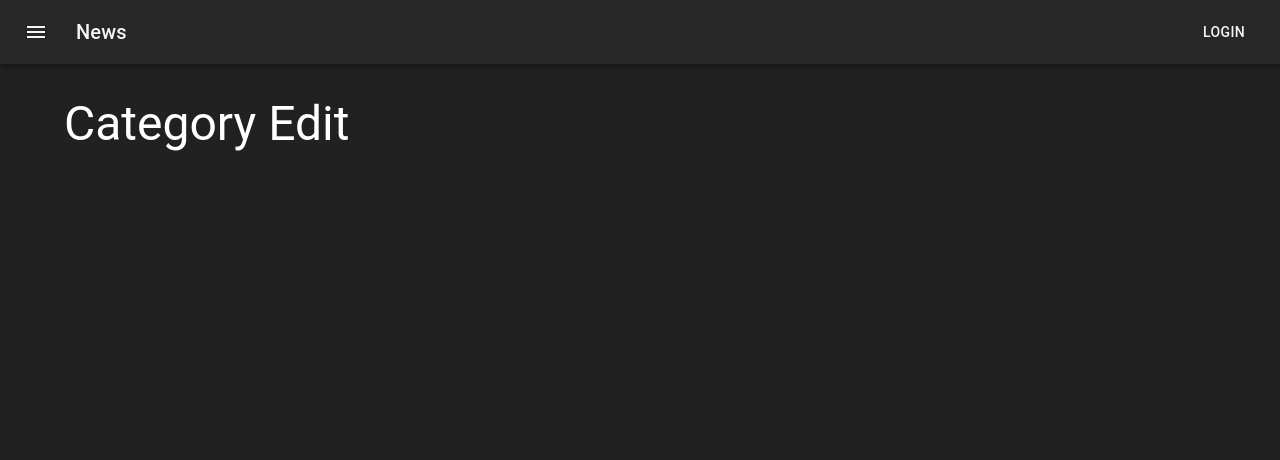
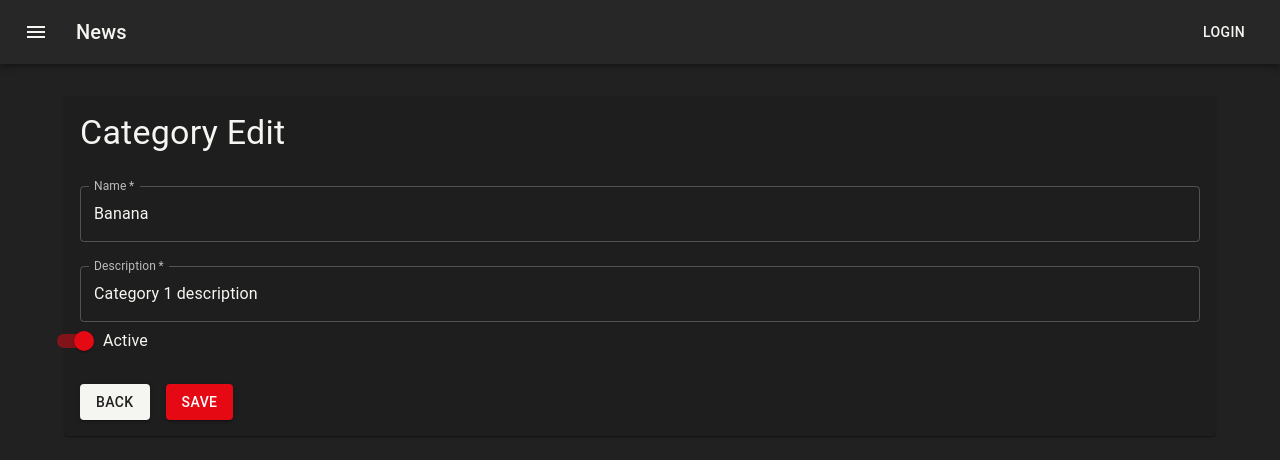
Before and after one commit to paulosarmento/projeto-pratico-fc-admin-react, a React (Create React App) app: page /categories/edit/1 in a window 1280 px wide. Shown: the top 460 px of the page. Built offline with nearby package versions, Linux system fonts and the light colour scheme.

Commit message:
Criando pagina de edicao de categorias

```diff
--- a/src/features/categories/EditCategory.tsx
+++ b/src/features/categories/EditCategory.tsx
@@ -1,11 +1,103 @@
-import { Box, Typography } from "@mui/material";
+import {
+  Box,
+  Button,
+  FormControl,
+  FormControlLabel,
+  FormGroup,
+  Grid,
+  Paper,
+  Switch,
+  TextField,
+  Typography,
+} from "@mui/material";
+import { Link, useParams } from "react-router-dom";
+import { selectCategoryById } from "./categorySlice";
+import { useAppSelector } from "../../app/hooks";
+import { useState } from "react";
 
 const CategoryEdit = () => {
+  const id = useParams().id || "";
+  const [isDisabled, setIsDisabled] = useState(false);
+  const category = useAppSelector((state) => selectCategoryById(state, id));
+
+  const handleChange = (e: any) => {};
+
+  const handleToggle = () => {
+    setIsDisabled(!isDisabled);
+  };
+
   return (
     <Box>
-      <Typography variant="h3" component="h1">
-        Category Edit
-      </Typography>
+      <Paper>
+        <Box p={2}>
+          <Typography variant="h4" component="h1">
+            Category Edit
+          </Typography>
+        </Box>
+        <Box p={2}>
+          <form>
+            <Grid container spacing={3}>
+              <Grid item xs={12}>
+                <FormControl fullWidth>
+                  <TextField
+                    required
+                    name="name"
+                    label="Name"
+                    value={category.name}
+                    disabled={isDisabled}
+                    onChange={() => {}}
+                    fullWidth
+                  />
+                </FormControl>
+              </Grid>
+              <Grid item xs={12}>
+                <FormControl fullWidth>
+                  <TextField
+                    required
+                    name="description"
+                    label="Description"
+                    value={category.description}
+                    disabled={isDisabled}
+                    onChange={() => {}}
+                    fullWidth
+                  />
+                </FormControl>
+              </Grid>
+              <Grid>
+                <FormGroup>
+                  <FormControlLabel
+                    control={
+                      <Switch
+                        name="is_active"
+                        color="secondary"
+                        onChange={handleToggle}
+                        checked={category.is_active}
+                        inputProps={{ "aria-label": "controlled" }}
+                      ></Switch>
+                    }
+                    label="Active"
+                  ></FormControlLabel>
+                </FormGroup>
+              </Grid>
+              <Grid item xs={12}>
+                <Box display="flex" gap={2}>
+                  <Button variant="contained" href="/categories">
+                    Back
+                  </Button>
+                  <Button
+                    type="submit"
+                    variant="contained"
+                    color="secondary"
+                    disabled={isDisabled}
+                  >
+                    Save
+                  </Button>
+                </Box>
+              </Grid>
+            </Grid>
+          </form>
+        </Box>
+      </Paper>
     </Box>
   );
 };
--- a/src/features/categories/ListCategory.tsx
+++ b/src/features/categories/ListCategory.tsx
@@ -12,6 +12,20 @@
 
 const CategoryList = () => {
   const categories = useAppSelector(selectCategories);
+
+  const slotProps = {
+    toolbar: {
+      showQuickFilter: true,
+      quickFilterProps: { debounceMs: 500 },
+    },
+  };
+  const initialStatePageSize = {
+    pagination: {
+      paginationModel: {
+        pageSize: 4,
+      },
+    },
+  };
 
   // use categories to create rows
 
@@ -28,30 +42,31 @@
   const columns: GridColDef[] = [
     {
       field: "name",
+      flex: 1,
       headerName: "Name",
-      flex: 1,
+      renderCell: renderNameCell,
     },
     {
       field: "description",
+      flex: 1,
       headerName: "Description",
-      flex: 1,
     },
     {
       field: "isActive",
+      flex: 1,
       headerName: "Active",
-      flex: 1,
+      renderCell: renderIsActiveCell,
       type: "boolean",
-      renderCell: renderIsActiveCell,
     },
     {
       field: "createdAt",
+      flex: 1,
       headerName: "Created At",
-      flex: 1,
     },
     {
       field: "id",
+      flex: 1,
       headerName: "Action",
-      flex: 1,
       renderCell: renderIsActionCell,
     },
   ];
@@ -59,12 +74,23 @@
   function renderIsActionCell(row: GridRenderCellParams) {
     return (
       <IconButton
+        aria-label="Delete"
         color="secondary"
         onClick={() => alert(`Delete ${row.value}`)}
-        aria-label="Delete"
       >
         <DeleteIcon />
       </IconButton>
+    );
+  }
+
+  function renderNameCell(row: GridRenderCellParams) {
+    return (
+      <Link
+        href={`/categories/edit/${row.id}`}
+        style={{ textDecoration: "none" }}
+      >
+        <Typography color={"primary"}>{row.value}</Typography>
+      </Link>
     );
   }
 
@@ -80,41 +106,30 @@
     <Box maxWidth={"lg"} sx={{ mt: 4, mb: 4 }}>
       <Box display={"flex"} justifyContent="flex-end">
         <Button
-          variant="contained"
           color="secondary"
           component={Link}
           href="/categories/create"
           style={{ marginBottom: "1rem" }}
+          variant="contained"
         >
           New Category
         </Button>
       </Box>
 
-      <div style={{ height: 300, width: "100%" }}>
+      <Box sx={{ height: 600, display: "flex" }}>
         <DataGrid
+          columns={columns}
           disableColumnFilter
           disableColumnSelector
           disableDensitySelector
           disableRowSelectionOnClick
+          initialState={initialStatePageSize}
+          pageSizeOptions={[1, 2, 4]}
+          rows={rows}
+          slotProps={slotProps}
           slots={{ toolbar: GridToolbar }}
-          slotProps={{
-            toolbar: {
-              showQuickFilter: true,
-              quickFilterProps: { debounceMs: 500 },
-            },
-          }}
-          rows={rows}
-          columns={columns}
-          pageSizeOptions={[1, 2, 4]}
-          initialState={{
-            pagination: {
-              paginationModel: {
-                pageSize: 4,
-              },
-            },
-          }}
         />
-      </div>
+      </Box>
     </Box>
   );
 };
--- a/src/features/categories/categorySlice.ts
+++ b/src/features/categories/categorySlice.ts
@@ -40,5 +40,20 @@
 // Selectors
 
 export const selectCategories = (state: RootState) => state.categories;
+//Select category by id
+export const selectCategoryById = (state: RootState, id: string) => {
+  const category = state.categories.find((category) => category.id === id);
+  return (
+    category || {
+      id: "",
+      name: "",
+      description: "",
+      is_active: false,
+      deleted_at: null,
+      created_at: "",
+      updated_at: "",
+    }
+  );
+};
 
 export default categoriesSlice.reducer;
```
